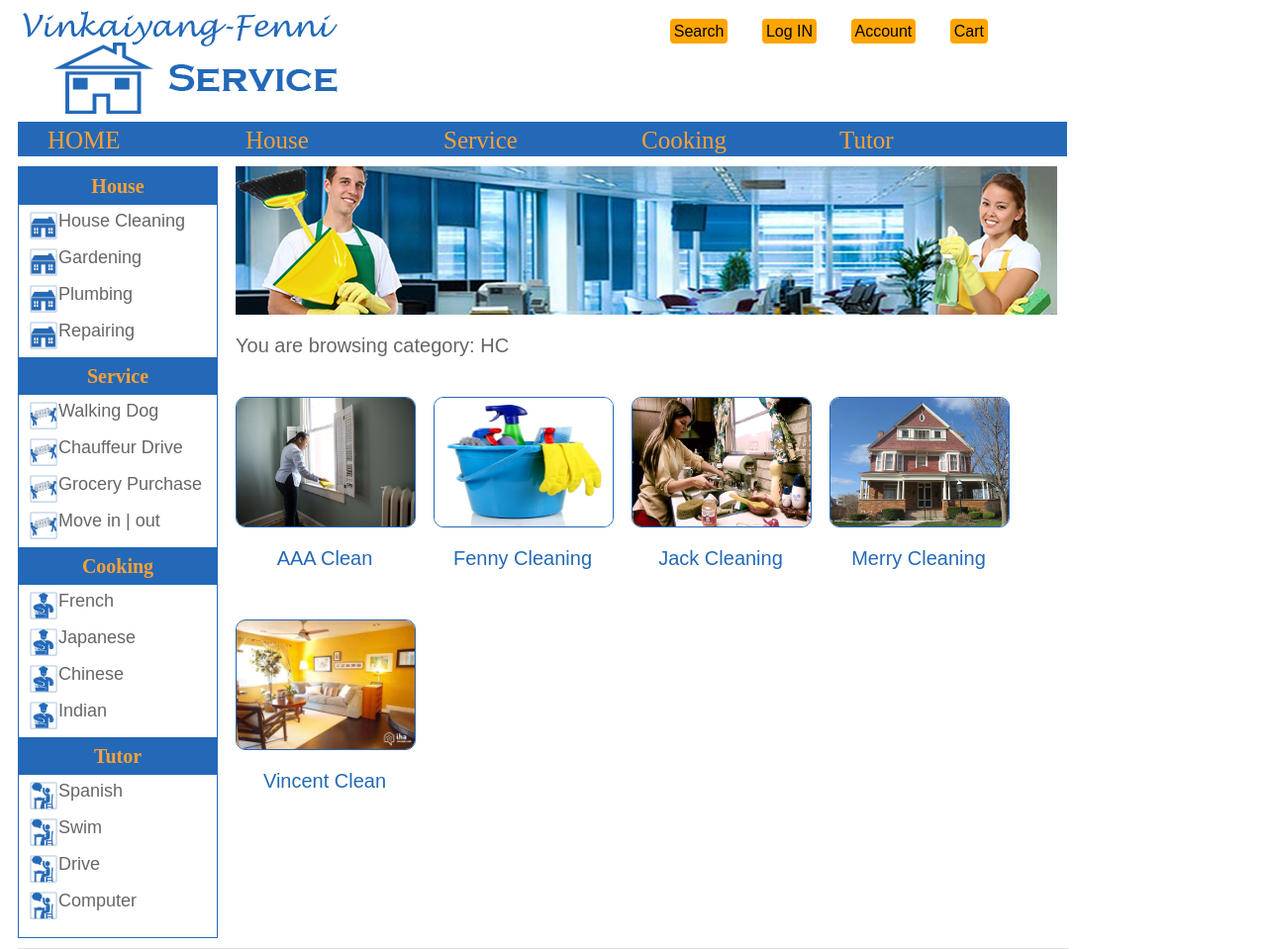
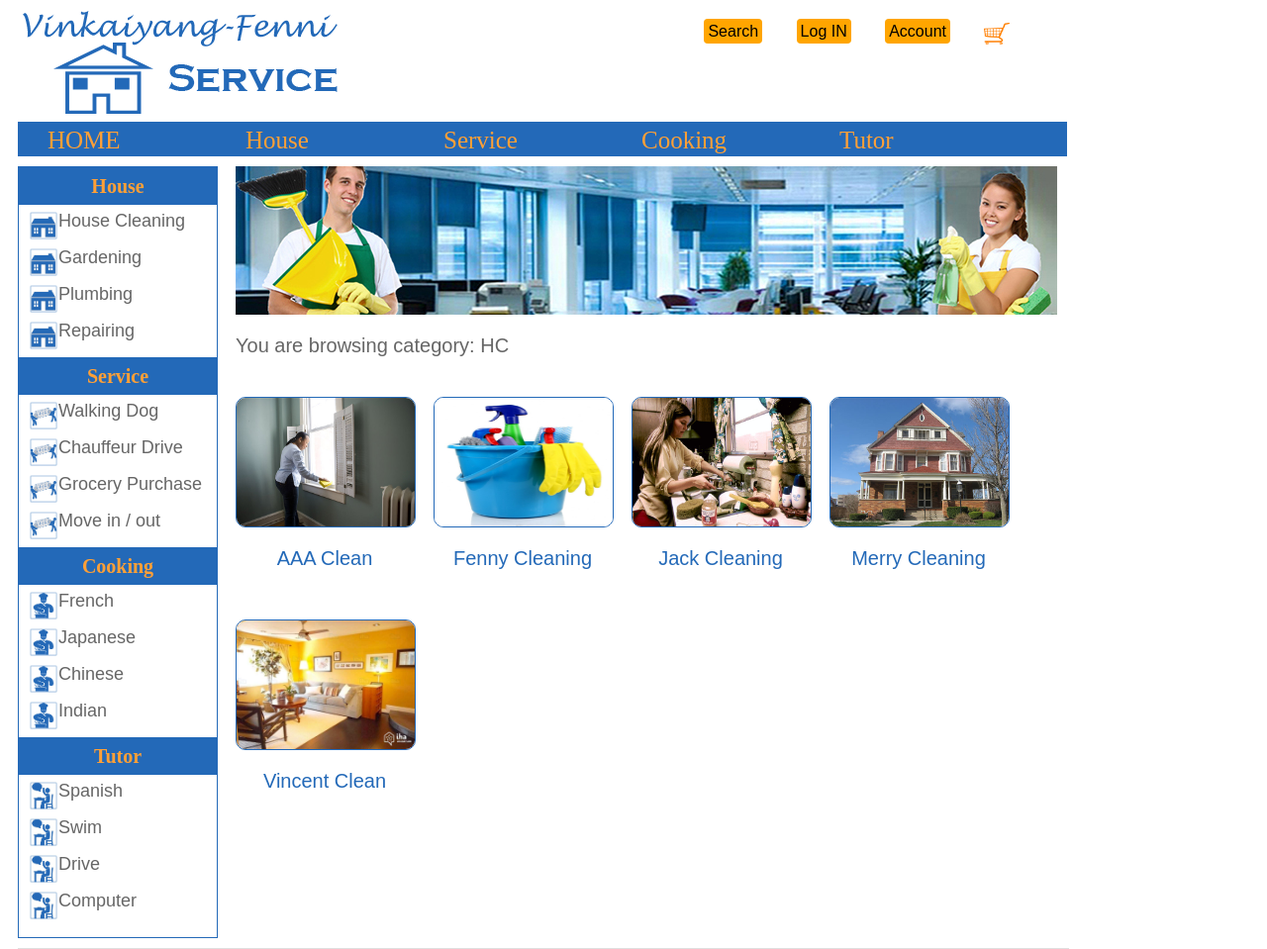
Before and after one commit to ServicesWeb/ServicesWeb, a PHP site: page /list.php?category=HC in a window 1280 px wide. Shown: the top 959 px of the page at 99% size. Run offline with PHP 8.4, Linux system fonts and the light colour scheme; data comes from the database, SQL or seed files in the repository.

Commit message:
add cart icon and link, add cart.php

```diff
--- a/header.php
+++ b/header.php
@@ -1,7 +1,7 @@
 <html>
     <head>
         <meta charset="utf-8">
-        <title>Welcome to Vinkaiyang-Fenni Service Website!</title>
+        <title>Vinkaiyang-Fenni Service Website</title>
         <link type="text/css" rel="stylesheet" href="main.css">
     </head>
 
@@ -15,7 +15,7 @@
                 <li><a href="search.php">Search</a></li>
                 <li><a href="login.php">Log IN</a></li>
                 <li><a href="account.php">Account</a></li>
-                <li><a href="cart.php">Cart</a></li>
+                <li><a class="cart" href="cart.php"><img src="img/shopping-cart.png" /></a></li>
             </ul>
         </div>
 
@@ -45,7 +45,7 @@
                                 <li><a href="list.php?category=WD">Walking Dog</a></li>
                                 <li><a href="list.php?category=CD">Chauffeur Drive</a></li>
                                 <li><a href="list.php?category=GP">Grocery Purchase</a></li>
-                                <li><a href="list.php?category=MM">Move in &#124; Move out</a></li>
+                                <li><a href="list.php?category=MM">Move in &#47; Move out</a></li>
                             </ul>
                         </li>
                         <li>Cooking
--- a/list.php
+++ b/list.php
@@ -19,28 +19,28 @@
         <!-- left side of mainbody, showing categories -->
         <div id="categoryleft">
             <h2>House</h2>
-                <p><img src="img/category_1.jpg" width="30" height="30"><a href="list.php?category=HC">House Cleaning</a></p>
-                <p><img src="img/category_1.jpg" width="30" height="30"><a href="list.php?category=GD">Gardening</a></p>
-                <p><img src="img/category_1.jpg" width="30" height="30"><a href="list.php?category=PB">Plumbing</a></p>
-                <p><img src="img/category_1.jpg" width="30" height="30"><a href="list.php?category=RP">Repairing</a></p>
+                <p><img src="img/category_1.jpg"><a href="list.php?category=HC">House Cleaning</a></p>
+                <p><img src="img/category_1.jpg"><a href="list.php?category=GD">Gardening</a></p>
+                <p><img src="img/category_1.jpg"><a href="list.php?category=PB">Plumbing</a></p>
+                <p><img src="img/category_1.jpg"><a href="list.php?category=RP">Repairing</a></p>
 
             <h2>Service</h2>
-                <p><img src="img/category_2.jpg"  width="30" height="30"><a href="list.php?category=WD">Walking Dog</a></p>
-                <p><img src="img/category_2.jpg"  width="30" height="30"><a href="list.php?category=CD">Chauffeur Drive</a></p>
-                <p><img src="img/category_2.jpg"  width="30" height="30"><a href="list.php?category=GP">Grocery Purchase</a></p>
-                <p><img src="img/category_2.jpg"  width="30" height="30"><a href="list.php?category=MM">Move in &#124; out</a></p>
+                <p><img src="img/category_2.jpg"><a href="list.php?category=WD">Walking Dog</a></p>
+                <p><img src="img/category_2.jpg"><a href="list.php?category=CD">Chauffeur Drive</a></p>
+                <p><img src="img/category_2.jpg"><a href="list.php?category=GP">Grocery Purchase</a></p>
+                <p><img src="img/category_2.jpg"><a href="list.php?category=MM">Move in &#47; out</a></p>
 
             <h2>Cooking</h2>
-                <p><img src="img/category_3.jpg"  width="30" height="30"><a href="list.php?category=FR">French</a></p>
-                <p><img src="img/category_3.jpg"  width="30" height="30"><a href="list.php?category=JA">Japanese</a></p>
-                <p><img src="img/category_3.jpg"  width="30" height="30"><a href="list.php?category=CH">Chinese</a></p>
-                <p><img src="img/category_3.jpg"  width="30" height="30"><a href="list.php?category=IN">Indian</a></p>
+                <p><img src="img/category_3.jpg"><a href="list.php?category=FR">French</a></p>
+                <p><img src="img/category_3.jpg"><a href="list.php?category=JA">Japanese</a></p>
+                <p><img src="img/category_3.jpg"><a href="list.php?category=CH">Chinese</a></p>
+                <p><img src="img/category_3.jpg"><a href="list.php?category=IN">Indian</a></p>
 
             <h2>Tutor</h2>
-                <p><img src="img/category_4.jpg"  width="30" height="30"><a href="list.php?category=SP">Spanish</a></p>
-                <p><img src="img/category_4.jpg"  width="30" height="30"><a href="list.php?category=SW">Swim</a></p>
-                <p><img src="img/category_4.jpg"  width="30" height="30"><a href="list.php?category=DR">Drive</a></p>
-                <p><img src="img/category_4.jpg"  width="30" height="30"><a href="list.php?category=CO">Computer</a></p>
+                <p><img src="img/category_4.jpg"><a href="list.php?category=SP">Spanish</a></p>
+                <p><img src="img/category_4.jpg"><a href="list.php?category=SW">Swim</a></p>
+                <p><img src="img/category_4.jpg"><a href="list.php?category=DR">Drive</a></p>
+                <p><img src="img/category_4.jpg"><a href="list.php?category=CO">Computer</a></p>
         </div>
 
 
--- a/main.css
+++ b/main.css
@@ -41,7 +41,17 @@ img.imagenews{
 }
 
 #header a:hover{
-    background-color:orange;
+    background-color:lightblue;
+}
+
+#header a.cart {
+  background-color: white;
+}
+
+#header ul img {
+  width: 26px;
+  height: 22px;
+  position: absolute;
 }
 
 /* menu bar menu bar menu bar menu bar menu bar menu bar menu bar menu bar menu bar menu bar */
```
Also changed, not shown: other parts of main.css (+41 -1 lines), cart.php (added, +32 -0 lines), index.php (+19 -23 lines), profile.php (+2 -19 lines), close.php (line endings or trailing spaces), foot.php (line endings or trailing spaces), help.php (line endings or trailing spaces), img/shopping-cart.png (added), search.php (line endings or trailing spaces), sitemap.php (line endings or trailing spaces).
